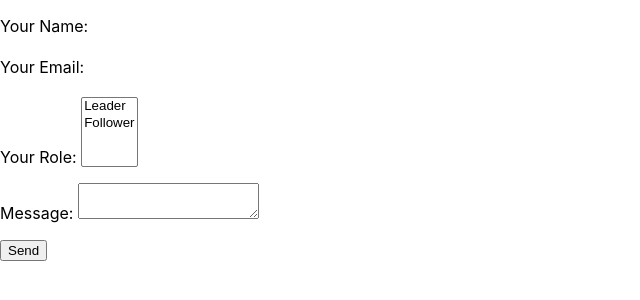
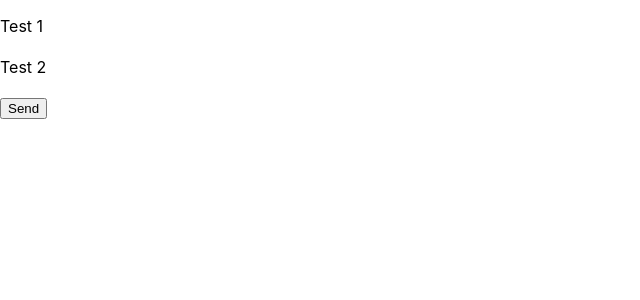
Before and after one commit to DevusYt/netlify-forms-example, a React (Create React App) app: page / in a window 1280 px wide. Shown: the top 300 px of the page, without its empty margins (0-640 px from the left). Built offline with nearby package versions, Linux system fonts and the light colour scheme.

Commit message:
Last try :/

```diff
--- a/src/App.jsx
+++ b/src/App.jsx
@@ -7,29 +7,23 @@ import React from 'react'
 
 function App() {
   return (
-    <>
-      <form name="contact" method="POST" data-netlify="true">
+    <div>
+      <form name="Netlify Example Forms" netlify>
         <p>
-          <label>Your Name: <input type="text" name="name" /></label>
+          <label>Test 1
+            <input type="text" name='name' autocomplete="off" />
+          </label>
         </p>
         <p>
-          <label>Your Email: <input type="email" name="email" /></label>
-        </p>
-        <p>
-          <label>Your Role: <select name="role[]" multiple>
-            <option value="leader">Leader</option>
-            <option value="follower">Follower</option>
-          </select></label>
-        </p>
-        <p>
-          <label>Message: <textarea name="message"></textarea></label>
+          <label>Test 2
+            <input type="text" name='email' autocomplete="off" />
+          </label>
         </p>
         <p>
           <button type="submit">Send</button>
         </p>
       </form>
-      <input type="hidden" name="form-name" value="contact"></input>
-    </>
+    </div>
 
   );
 }
```
